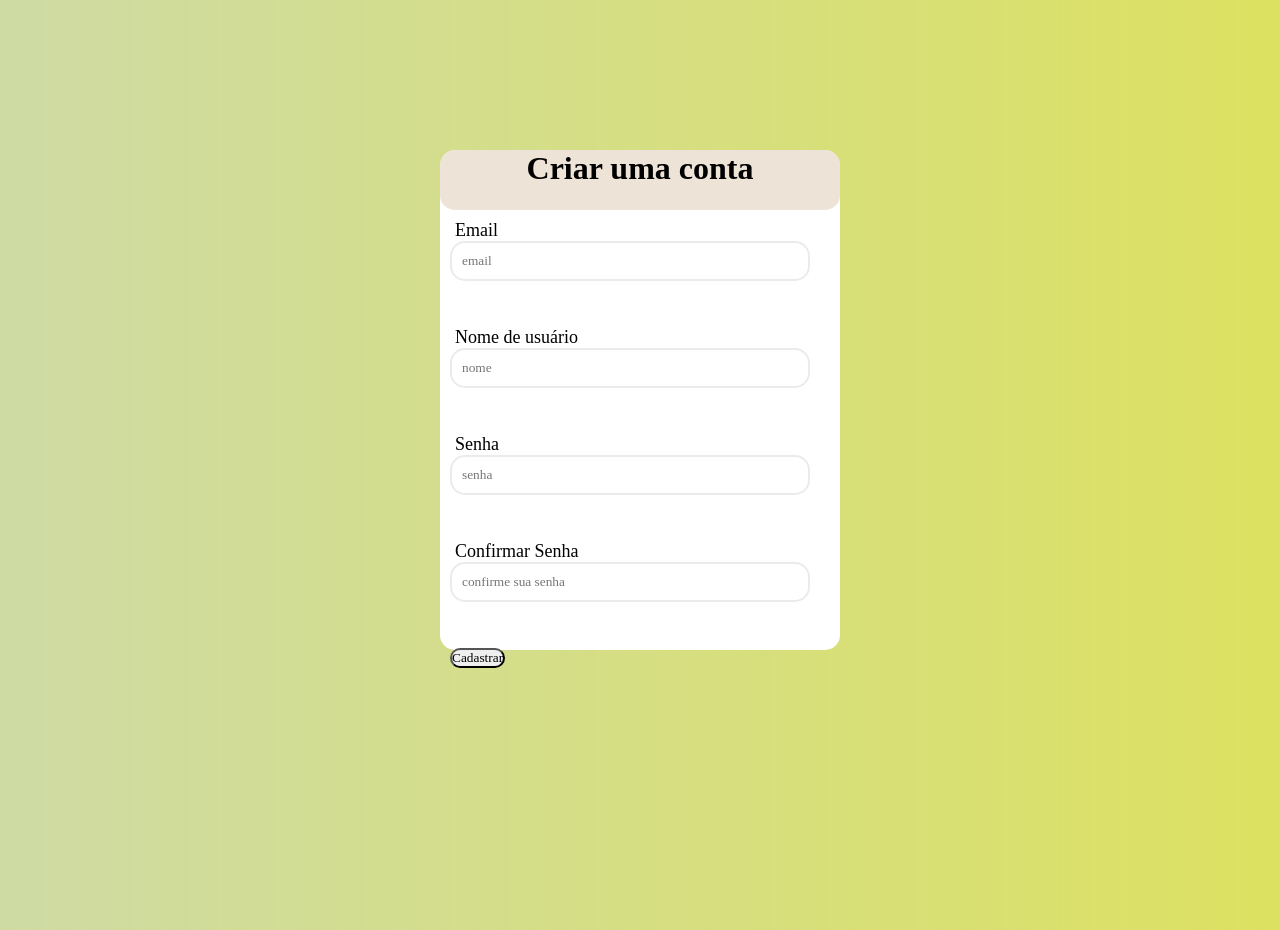
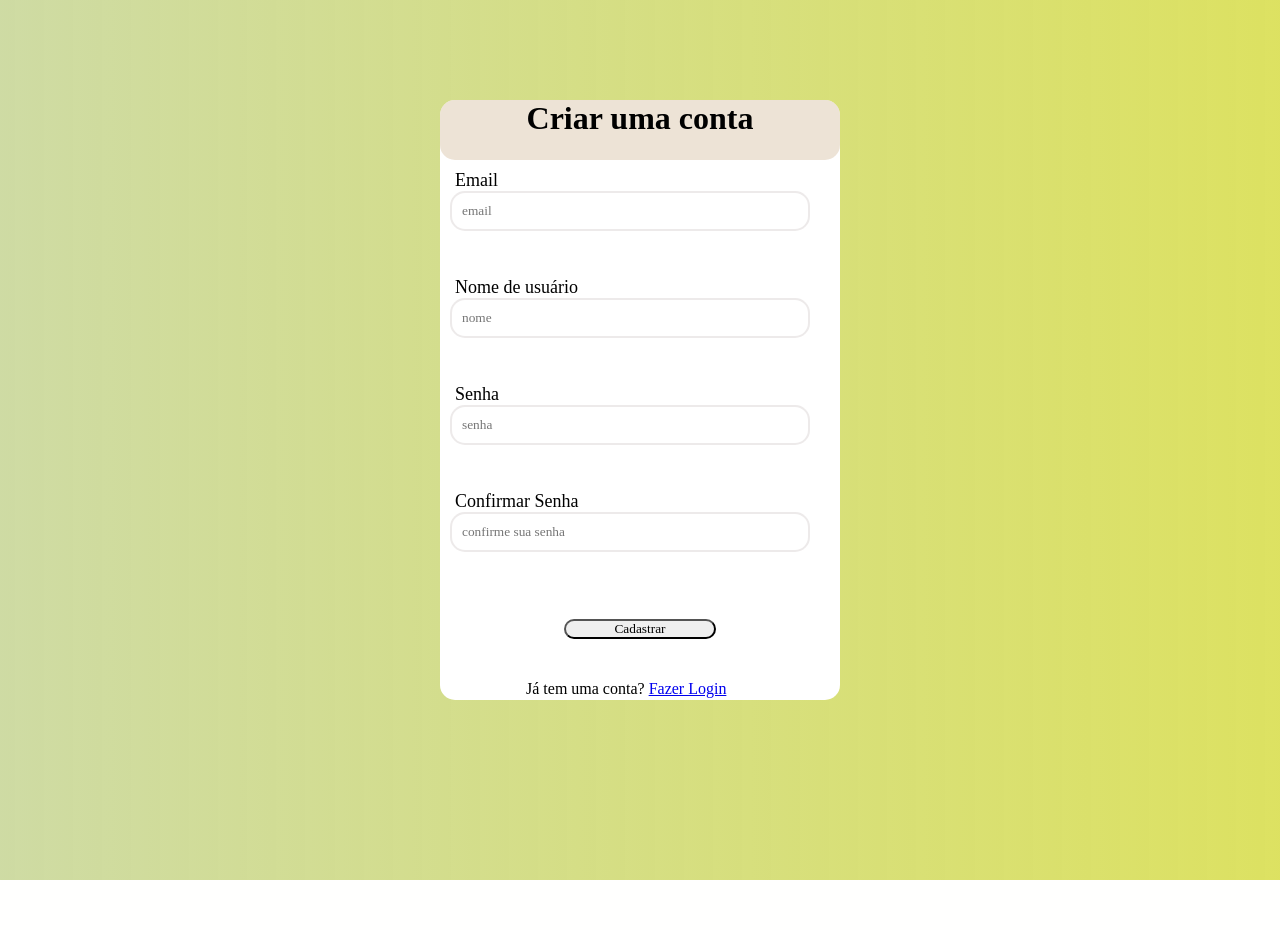
Before and after one commit to jp-data/formulario_login, a Node server app: page /sign-up in a window 1280 px wide. After the commit the page ends 880 px from the top, so only its background shows below. Run offline with Node 20, Linux system fonts and the light colour scheme; some libraries are stand-ins or nearby versions.

Commit message:
Cadastro - CSS

```diff
--- a/public/stylesheets/style.css
+++ b/public/stylesheets/style.css
@@ -19,7 +19,7 @@ body {
     background-color: white;
     width: 400px;
     max-width: 100%;
-    height: 500px;
+    height: 600px;
     max-height: 100vh;
 }
 
@@ -75,6 +75,22 @@ body {
     visibility: hidden;
 }
 
+.sign-up {
+    width: 100%;
+    height: 15vh;
+    display: flex;
+    flex-direction: column;
+    justify-content: space-around;
+    align-items: center;
+}
+
+.sign-up p {
+    width: 60%;
+}
+
+.sign-up button {
+    width: 40%
+}
 /* PÁG LOGIN */
 
 .principal-box h1 {
--- a/src/views/formCadastro.ejs
+++ b/src/views/formCadastro.ejs
@@ -44,6 +44,7 @@
 
                 <div class="sign-up">
                     <button type="submit">Cadastrar</button>
+                    <p>Já tem uma conta? <a href="/login">Fazer Login</a></p>
                 </div>
             </form>
         </div>
```
